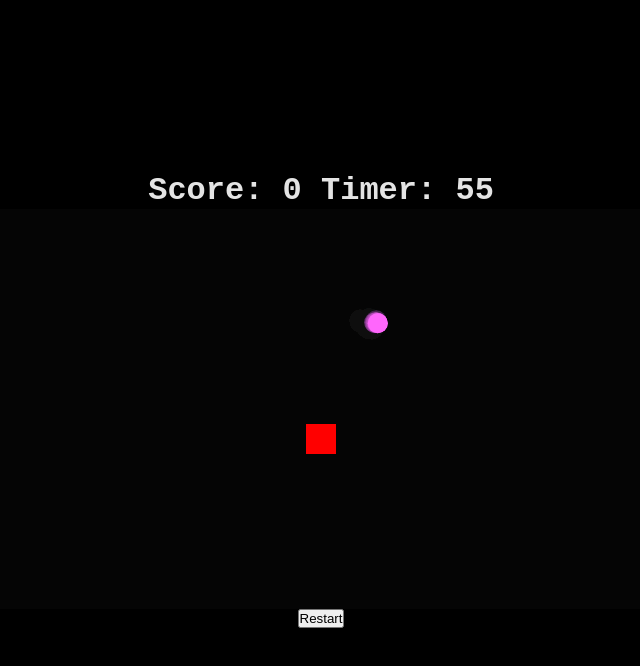
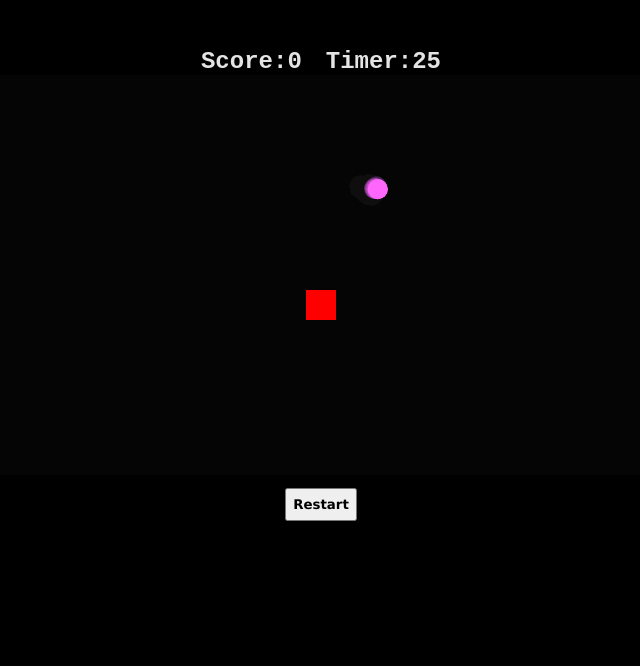
Before and after one commit to AhmedHazim1/html-canvas-game, a plain HTML site: page game/index.html in a window 1280 px wide. Shown: the whole page, without its empty margins (319-959 px from the left). Drawn offline with Linux system fonts and the light colour scheme.

Commit message:
adding a style

```diff
--- a/game/app.js
+++ b/game/app.js
@@ -6,7 +6,8 @@ let score_text = document.querySelector("#score");
 let restart_bt = document.querySelector("#restart_bt")
 
 let score = 0;
-let timer = 60;
+let start_timer = 30;
+let timer = start_timer;
 
 addEventListener("load", init)
 addEventListener("adjust_can", adjust_can)
@@ -94,8 +95,9 @@ function update_timer()
 function restart()
 {
     score = 0;
-    timer = 60;
-
+    timer = start_timer;
+    direction = null;
+    PLAYER.color = "red"
     PLAYER.position.x = canvas.width/2 - PLAYER.width/2
     PLAYER.position.y = canvas.height/2 + PLAYER.height/2
 
--- a/game/index.html
+++ b/game/index.html
@@ -9,9 +9,11 @@
     <title>Smiple Game</title>
 </head>
 <body>
+    <header>
+        <p>Score:<span id="score">0</span></p>
+        <p>Timer:<span id="timer">60</span></p>
+    </header>
     <main>
-        <h1>Score: <span id="score">0</span>
-        Timer: <span id="timer">60</span></h1>
         <canvas></canvas>
         <button id="restart_bt">Restart</button>
     </main>
--- a/game/style.css
+++ b/game/style.css
@@ -15,9 +15,25 @@ main
     flex-direction: column;
 
     width: 100vw;
-    height: 100vh;
 }
-h1{
+header
+{
+    display: flex;
+    justify-content: center;
+    align-items: center;
+    gap: 1em;
+    margin-top: 2em;
+
     color: rgb(228, 228, 228);
     font-family:'Courier New', Courier, monospace;
+    font-size: 1.5em;
+    font-weight: bold;
 }
+
+#restart_bt
+{
+    margin-top: 1em;
+    font-family: 'Lucida Sans', 'Lucida Sans Regular', 'Lucida Grande', 'Lucida Sans Unicode', Geneva, Verdana, sans-serif;
+    font-weight: bold;
+    padding: .5em;
+}
```
